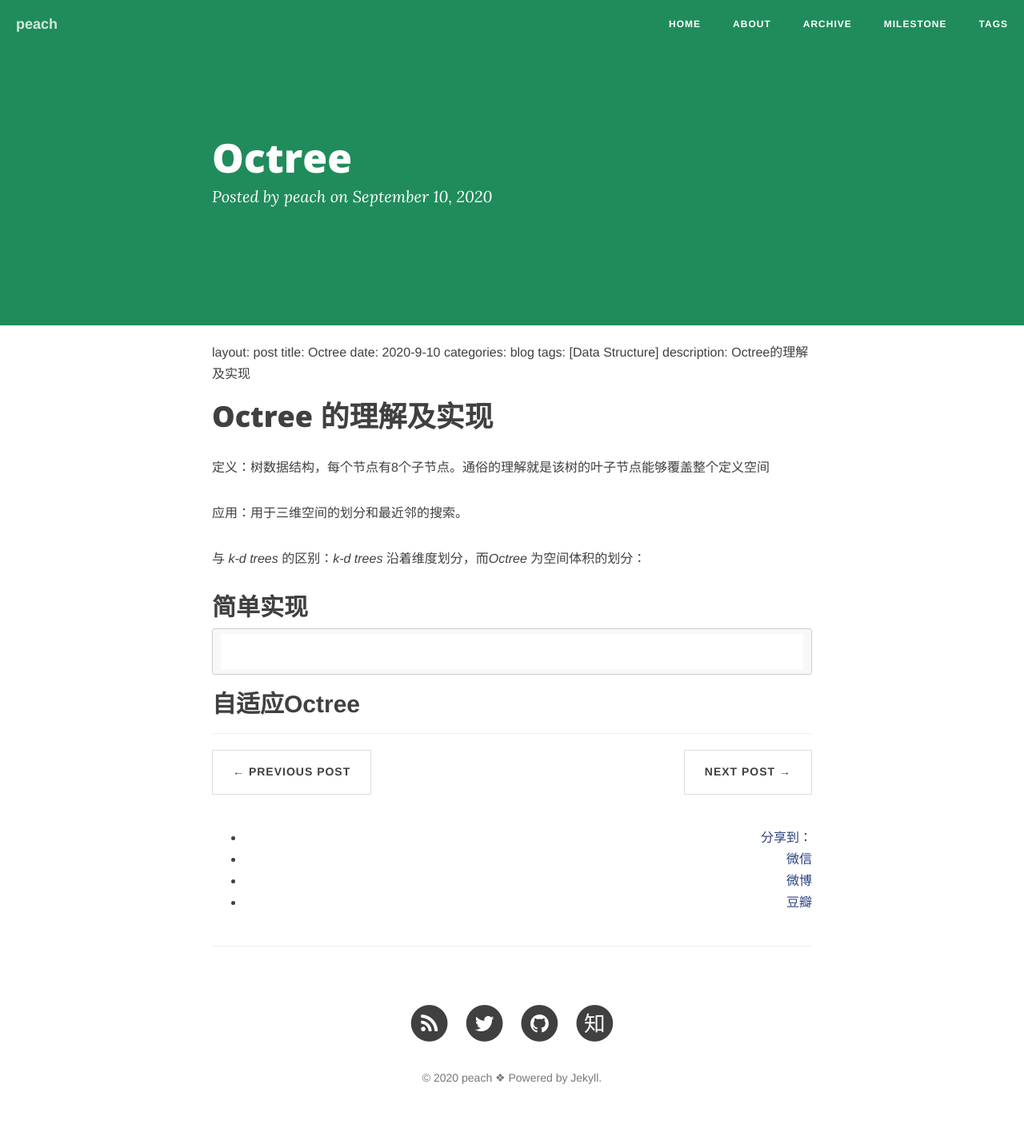
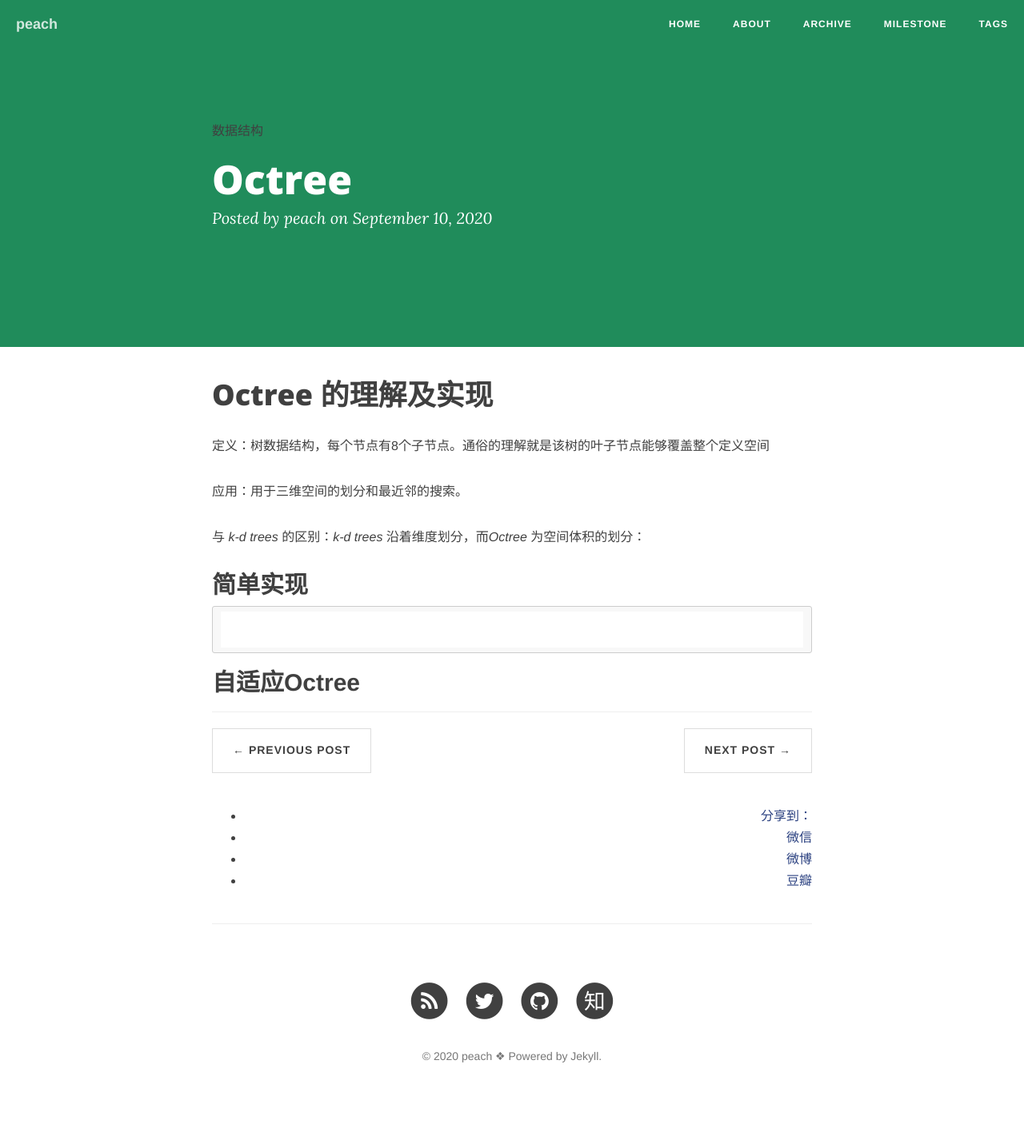
Before and after one commit to bestyuan/bestyuan.github.io, a Jekyll site: the page built from _posts/2020-09-10-Octree.md, in a window 1280 px wide. Shown: the whole page at 80% size. Built offline with Jekyll 4.4.1, drawn with Linux system fonts in a browser that asks for light colours; nearby versions of some CDN libraries; comment, search, counter and statistics services are not loaded; after the commit the page ends 1399 px from its top, so only the background shows below that.

Commit message:
update octree

```diff
--- a/_posts/2020-09-10-Octree.md
+++ b/_posts/2020-09-10-Octree.md
@@ -1,11 +1,12 @@
-<head>
+---
 layout: post
 title: Octree
 date: 2020-9-10
 categories: blog
-tags: [Data Structure]
+tags: [数据结构]
 description: Octree的理解及实现
-</head>
+---
+
 
 # Octree 的理解及实现
 
```
Also changed, not shown: _posts/2020-09-10-ColorSpace.md (+2 -2 lines).
